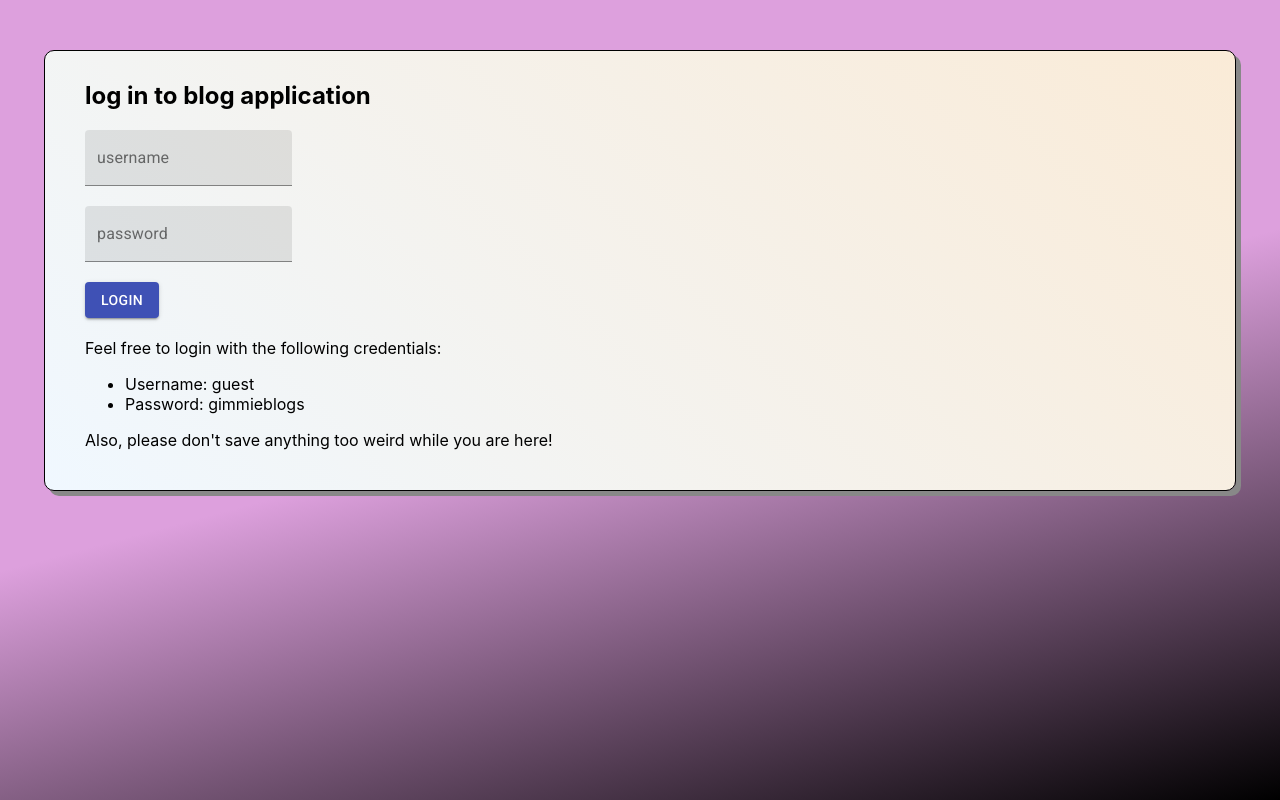
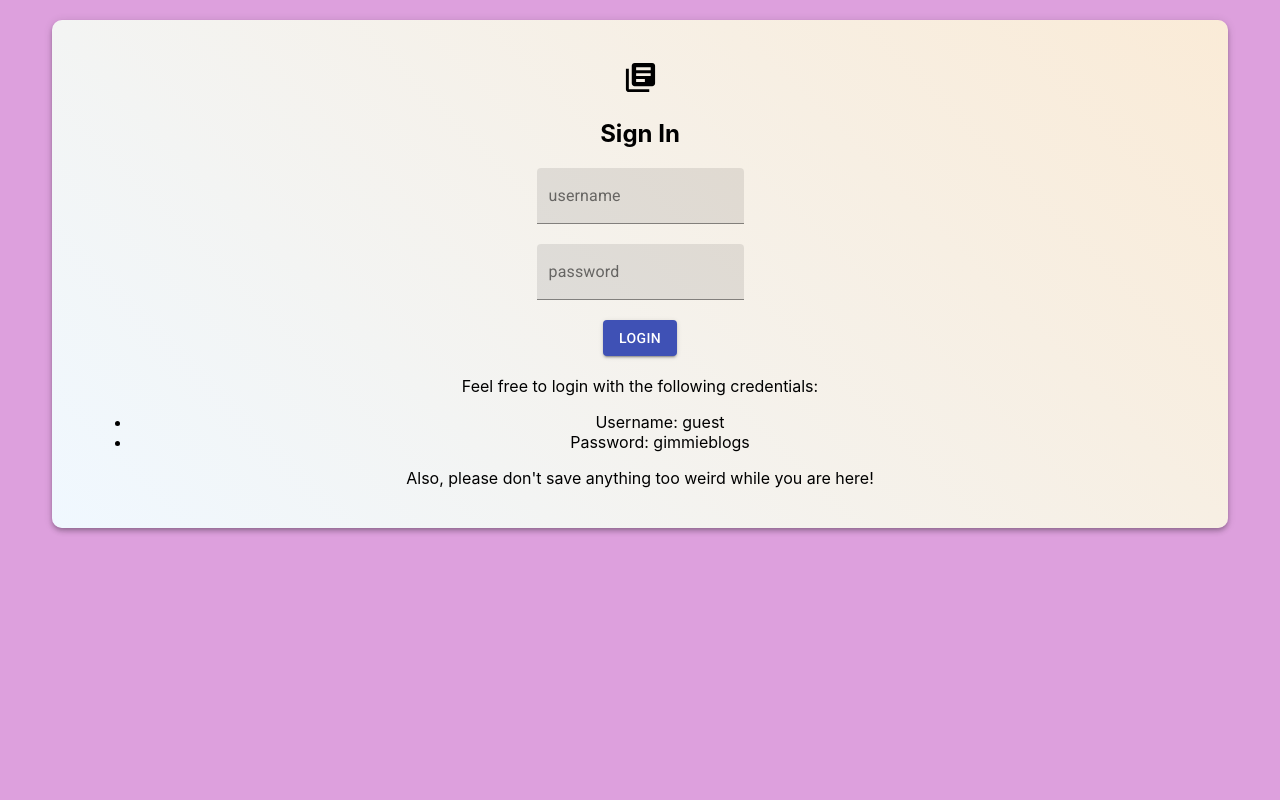
Before and after one commit to nicksama88/bloglist-frontend, a React (Create React App) app: page / in a window 1280 px wide. Built offline with nearby package versions, Linux system fonts and the light colour scheme; no server answers.

Commit message:
update styles to be more modern

```diff
--- a/src/App.js
+++ b/src/App.js
@@ -80,7 +80,6 @@ const App = () => {
           }
           {user &&
             <>
-              <h2>Blog App</h2>
               <Switch>
                 <Route path='/users/:id'>
                   <UserDetails targetUser={targetUser} />
--- a/src/components/Blog.js
+++ b/src/components/Blog.js
@@ -26,7 +26,6 @@ const Blog = ({ blog, currentUser }) => {
 
   return(
     <div className='blog'>
-      <Link to={`/blogs/${blog.id}`}>{`${blog.title}, by ${blog.author}`}</Link>
       <IconButton
         onClick={callRemoveBlog}
         aria-label='delete'
@@ -38,6 +37,9 @@ const Blog = ({ blog, currentUser }) => {
         >
           <DeleteIcon />
       </IconButton>
+      <Link to={`/blogs/${blog.id}`}>{`${blog.title}`}</Link>
+      <br />
+      {blog.author}
       <br />
       {blog.likes} like(s)
       <br />
--- a/src/components/BlogDetails.js
+++ b/src/components/BlogDetails.js
@@ -70,7 +70,7 @@ const BlogDetails = ({ targetBlog, currentUser }) => {
           <br />
           {targetBlog.likes} likes
           <IconButton onClick={updateLikes}>
-            <ThumbUp />
+            <ThumbUp color='primary'/>
           </IconButton>
           <br />
           added by {targetBlog.user.name
--- a/src/components/LoginForm.js
+++ b/src/components/LoginForm.js
@@ -1,6 +1,8 @@
 import React, { useState } from 'react'
 import { useDispatch } from 'react-redux'
+
 import { TextField, Button } from '@material-ui/core'
+import LibraryBooks from '@material-ui/icons/LibraryBooks'
 
 import loginService from '../services/login'
 import blogService from '../services/blogs'
@@ -46,7 +48,8 @@ const LoginForm = () => {
 
   return (
     <form className='loginForm' onSubmit={loginUser}>
-      <h2>log in to blog application</h2>
+      <LibraryBooks fontSize='large'/>
+      <h2>Sign In</h2>
       <div>
         <TextField
           label='username'
--- a/src/components/Menu.js
+++ b/src/components/Menu.js
@@ -22,10 +22,10 @@ const Menu = ({ user }) => {
 
   const UserDisplay = () => {
     if (user) {
-      const name = user.name ? user.name : user.username
+      // const name = user.name ? user.name : user.username
       return (
         <>
-          {name} logged-in
+          {/* {name} logged-in */}
           <Button
           onClick={handleLogout}
           color='secondary'
@@ -39,12 +39,12 @@ const Menu = ({ user }) => {
 
   return (
     <>
-    <AppBar position='static'>
+    <AppBar position='sticky' color='inherit' >
       <Toolbar>
-        <Button color='inherit' component={Link} to='/'>
+        <Button component={Link} to='/' >
           blogs
         </Button>
-        <Button color='inherit' component={Link} to='/users'>
+        <Button component={Link} to='/users'>
           users
         </Button>
         <em><UserDisplay /></em>
--- a/src/components/Toggleable.js
+++ b/src/components/Toggleable.js
@@ -25,7 +25,7 @@ const Toggleable = forwardRef((props, ref) => {
   }
 
   return (
-    <div style={{paddingBottom: 10}}>
+    <div style={{padding: 10}}>
       <div style={hideWhenVisible}>
         <Button
           onClick={toggleVisibility}
--- a/src/components/UserDetails.js
+++ b/src/components/UserDetails.js
@@ -24,7 +24,7 @@ const UserDetails = ({ targetUser }) => {
           {targetUser.name ? targetUser.name : targetUser.username}
         </h2>
         <h3>
-          added blogs
+          blogs added
         </h3>
         <ul>
           {targetUser.blogs.map(blog =>
--- a/src/components/blogList.js
+++ b/src/components/blogList.js
@@ -14,7 +14,8 @@ const BlogList = ({ user }) => {
   const dispatch = useDispatch()
 
   return(
-    blogs.map(blog =>
+    <div className='blogList' >
+      {blogs.map(blog =>
         <Blog
           key={blog.id}
           blog={blog}
@@ -22,7 +23,8 @@ const BlogList = ({ user }) => {
           removeBlog={(blogId) => dispatch(deleteBlog(blogId))}
           currentUser={user}
           />
-      )
+        )}
+    </div>
   )
 }
 
--- a/src/index.css
+++ b/src/index.css
@@ -1,11 +1,9 @@
 html {
-  background: linear-gradient(165deg, plum 50%, #000000 100%);
+  background: plum;
   min-height: 100%;
 }
 
 body {
-  margin: 10px;
-  margin-top: 50px;
   font-family: -apple-system, BlinkMacSystemFont, 'Segoe UI', 'Roboto', 'Oxygen',
     'Ubuntu', 'Cantarell', 'Fira Sans', 'Droid Sans', 'Helvetica Neue',
     sans-serif;
@@ -24,27 +22,33 @@ a {
 }
 
 .blog, .loginForm, .blogDetails, .userDetails, .userTable {
-  padding: 10px 40px 40px 40px;
-  border: solid;
+  padding: 10px 20px 20px 20px;
   border-radius: 10px;
   border-width: 1px;
-  margin: 10px;
-  box-shadow: 5px 5px #888888;
+  margin: 20px;
   background: linear-gradient(45deg, aliceblue, antiquewhite);
+  box-shadow:
+    0px 2px 4px -1px rgba(0,0,0,.2),
+    0px 4px 5px 0px rgba(0,0,0,.14),
+    0px 1px 10px 0px rgba(0,0,0,.12);
+}
+
+.loginForm {
+  text-align: center;
+  padding: 40px;
 }
 
 .blog {
-  padding: 10px;
+  padding: 20px 20px 5px 20px;
+  width: 300px;
+}
+
+.blogList {
+  display: flex;
+  flex-wrap: wrap;
+  justify-content: space-evenly;
 }
 
 .notification, .error {
-  color: green;
-  border-style: solid;
-  border-color: green;
-  padding: 10px;
-  margin: 5px;
+  margin: 10px;
 }
-
-.error {
-  color: red;
-}
```
Lines whose indentation alone changed are shown as unchanged.
